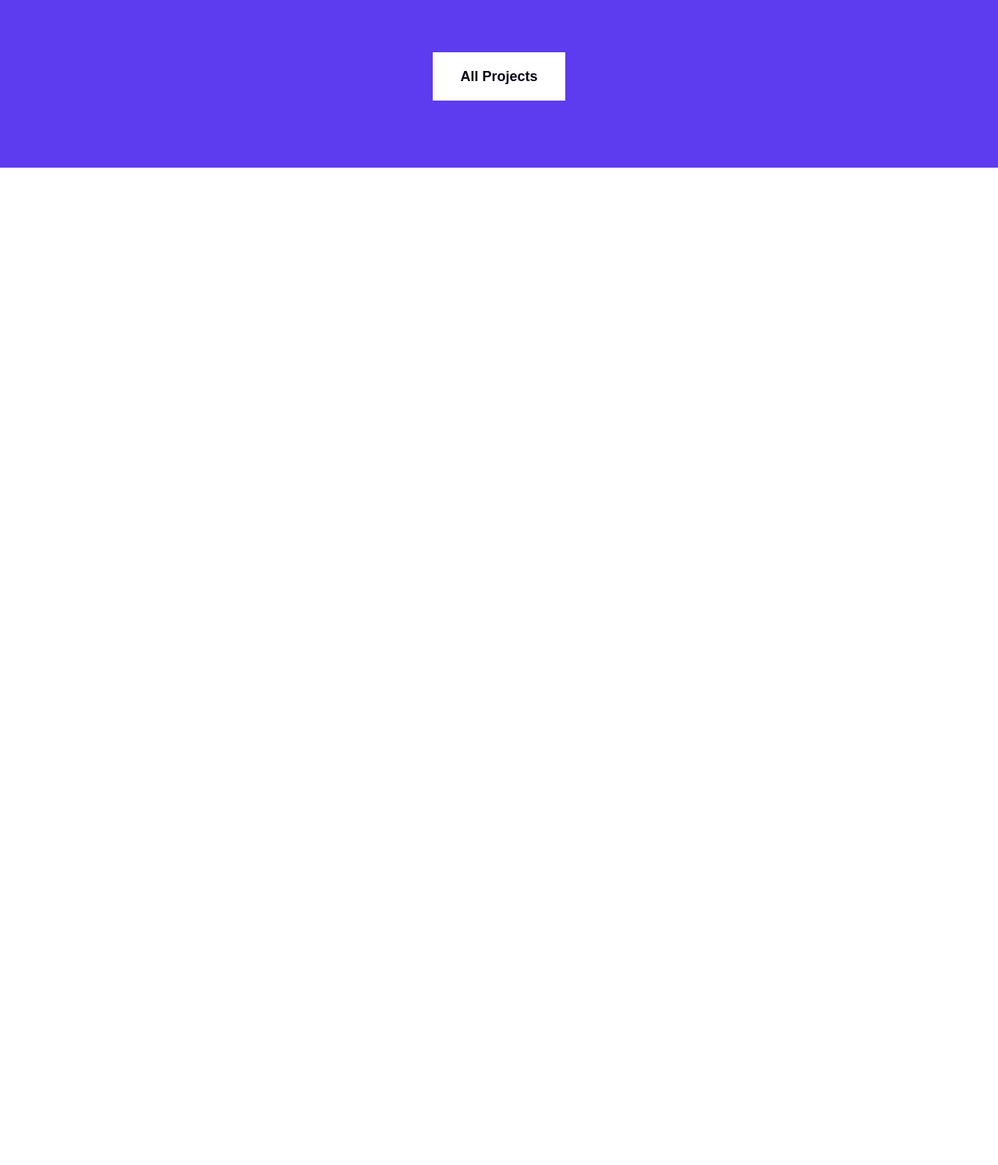
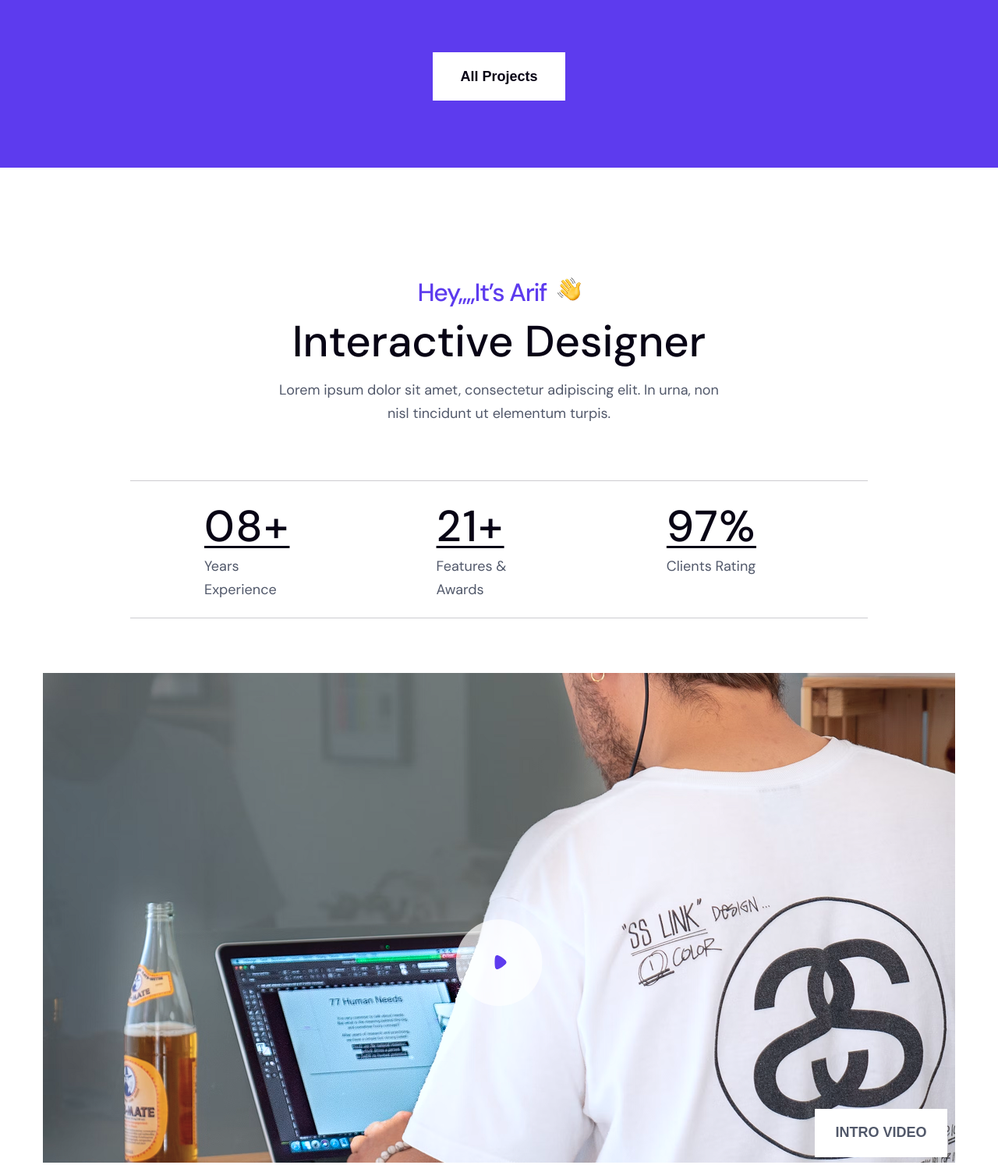
Before and after one commit to Thinh0112/f8-htmlcss-06, a plain HTML site: page index.html in a window 1280 px wide. Shown: the part 3272-4766 px from the top of the page at 78% size. Before the commit the page ends 3487 px from the top, so only its background shows below. Drawn offline with Linux system fonts and the light colour scheme.

Commit message:
About Me Commit

```diff
--- a/assets/css/styles.css
+++ b/assets/css/styles.css
@@ -336,3 +336,91 @@ a {
   background: #fff;
   color: #080415;
 }
+
+/* About Me */
+.about-me {
+  padding-top: 140px;
+}
+
+.about-me__introduction {
+  margin-bottom: 10px;
+  text-align: center;
+}
+
+.about-me__intro {
+  margin-right: 9px;
+  color: var(--primary-color);
+  font-size: 3.2rem;
+  font-weight: 500;
+  line-height: 1.25; /* 125% */
+  letter-spacing: -1.28px;
+}
+
+.about-me__heading {
+  text-align: center;
+}
+
+.about-me__desc {
+  margin: 15px auto 70px;
+  width: 570px;
+  text-align: center;
+}
+
+.statistics {
+  margin: 0 auto 70px;
+  padding: 20px 143px 20px 95px;
+  width: 946px;
+  border-top: 1px solid #08041533;
+  border-bottom: 1px solid #08041533;
+  display: flex;
+}
+
+.statistics .number {
+  color: #080415;
+  font-size: 5.6rem;
+  font-weight: 500;
+  line-height: 1.35;
+  letter-spacing: 1.68px;
+  text-decoration-line: underline;
+  text-decoration-thickness: 3px;
+  text-underline-offset: 6px;
+}
+
+.statistics .detail {
+  color: #51586a;
+  font-size: 18px;
+  line-height: 1.66;
+}
+
+.statistics .mentor:first-child {
+  margin-right: 156px;
+}
+
+.statistics .mentor:last-child {
+  margin-left: 140px;
+}
+
+.about-me__media {
+  position: relative;
+}
+
+.about-me__play {
+  position: absolute;
+  top: 50%;
+  left: 50%;
+  transform: translateX(-50%);
+  cursor: pointer;
+}
+
+.about-me__btn {
+  position: absolute;
+  bottom: 10px;
+  right: 10px;
+  background: #fff;
+  color: #51586a;
+  text-transform: uppercase;
+}
+
+.about-me__btn:hover {
+  opacity: 1;
+}
--- a/index.html
+++ b/index.html
@@ -252,7 +252,7 @@
           </p>
         </div>
         <ul class="works-list row">
-          <li class="works-item col-xl-6">
+          <li class="works-item">
             <article class="works__content">
               <h4 class="section-heading-lv2 works-item__heading">
                 Wally Website
@@ -276,7 +276,7 @@
             </article>
             <img src="./assets/img/works-img-02.png" alt="" />
           </li>
-          <li class="works-item col-xl-6">
+          <li class="works-item">
             <article class="works__content">
               <h4 class="section-heading-lv2 works-item__heading">Web App</h4>
               <p class="works-item__desc">
@@ -302,5 +302,49 @@
         <button class="btn works-btn">All Projects</button>
       </div>
     </section>
+
+    <div class="container">
+      <!-- About Me -->
+      <section class="about-me">
+        <div class="about-me__introduction">
+          <span class="about-me__intro">Hey,,,,It’s Arif</span>
+          <img src="./assets/img/about-me-intro-img.png" alt="" />
+        </div>
+        <h2 class="section-heading-lv1 about-me__heading">
+          Interactive Designer
+        </h2>
+        <p class="section-desc about-me__desc">
+          Lorem ipsum dolor sit amet, consectetur adipiscing elit. In urna, non
+          nisl tincidunt ut elementum turpis.
+        </p>
+        <div class="statistics">
+          <div class="mentor">
+            <strong class="number">08+</strong>
+            <p class="detail">Years Experience</p>
+          </div>
+          <div class="mentor">
+            <strong class="number">21+</strong>
+            <p class="detail">Features & Awards</p>
+          </div>
+          <div class="mentor">
+            <strong class="number">97%</strong>
+            <p class="detail">Clients Rating</p>
+          </div>
+        </div>
+        <div class="about-me__media">
+          <img
+            class="about-me__video"
+            src="./assets/img/about-me-video.png"
+            alt=""
+          />
+          <img
+            class="about-me__play"
+            src="./assets/icons/about-me-play.svg"
+            alt=""
+          />
+          <button class="btn about-me__btn">Intro Video</button>
+        </div>
+      </section>
+    </div>
   </body>
 </html>
```
Also changed, not shown: assets/icons/about-me-play.svg (added), assets/img/Group 18401.png (added), assets/img/about-me-intro-img.png (added), assets/img/about-me-video.png (added).
